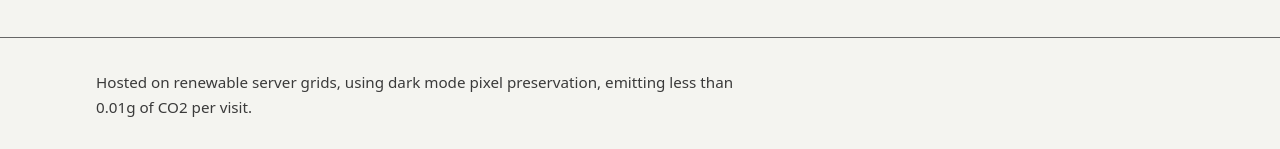
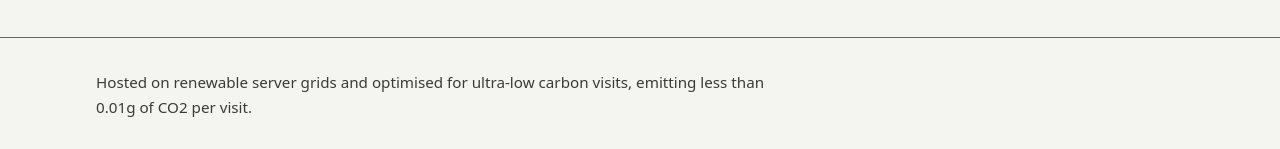
Before and after one commit to Luke-Nicklin/green-impact-studios, a plain HTML site: page index.html in a window 1280 px wide. Shown: the part 2395-2544 px from the top of the page. Drawn offline with Linux system fonts and the light colour scheme.

Commit message:
Update footer content

```diff
--- a/index.html
+++ b/index.html
@@ -587,7 +587,7 @@
   <footer>
     <div class="wrap">
       <p class="micro-proof">
-        Hosted on renewable server grids, using dark mode pixel preservation, emitting less than 0.01g of CO2 per visit.
+        Hosted on renewable server grids and optimised for ultra-low carbon visits, emitting less than 0.01g of CO2 per visit.
       </p>
     </div>
   </footer>
```
